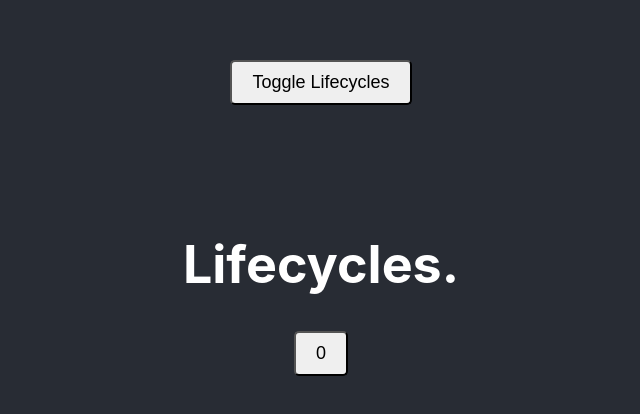
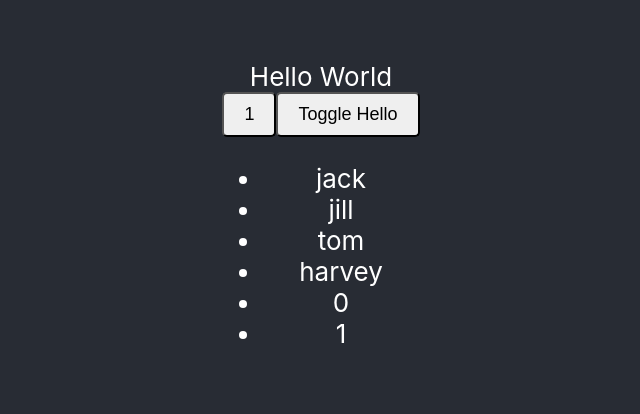
Before and after one commit to ivandoric/React-2020, a React (Create React App) app in the folder app/: page / in a window 1280 px wide. Shown: the part 182-596 px from the top of the page, without its empty margins (319-959 px from the left). Built offline with nearby package versions, Linux system fonts and the light colour scheme.

Commit message:
React2020 [06] - useEffect Hook

```diff
--- a/app/src/App.js
+++ b/app/src/App.js
@@ -1,4 +1,4 @@
-import React from 'react';
+import React, {useEffect} from 'react';
 import './App.css';
 
 class Button extends React.Component {
@@ -11,62 +11,54 @@ class Button extends React.Component {
     }
 }
 
-class Lifecycles extends React.Component {
-    constructor(props) {
-        super(props)
-        this.state = {
-            counter: 0
+const namesArray = ['jack', 'jill', 'tom', 'harvey']
+
+function HelloWorld() {
+    React.useEffect(() => {
+        console.log('Hello World')
+
+        return function cleanup() {
+            console.log('Goodbye world')
+        }
+    }, [])
+
+    return <div>Hello World</div>
 }
 
-        console.log('This will fire first')
-    }
+function Effects() {
+    const [names, setNames] = React.useState([])
+    const [counter, setCounter] = React.useState(0)
+    const [helloWorld, toggleHelloWorld] = React.useState(true)
 
-    componentDidMount() {
-        console.log('This will fire third')
-    }
+    React.useEffect(() => {
+        setNames(namesArray)
+        setCounter(counter + 1)
+    }, [])
 
-    componentDidUpdate(prevProps, prevState, snapshot) {
-        console.log(prevProps, prevState, snapshot);
-        console.log('This will fire when component updates')
-    }
+    React.useEffect(() => {
+        setNames(names => [...names, counter])
+    }, [counter])
 
-    getSnapshotBeforeUpdate(prevProps, prevState) {
-        return 'Some data we calculated before we updated component'
-    }
-
-    componentWillUnmount() {
-        console.log('I will fire when component unmounts')
-    }
-
-    countUp() {
-        this.setState({counter: this.state.counter + 1})
-    }
-
-    render() {
-        return(
+    return (
         <div>
-                <h1>Lifecycles.</h1>
-                <Button onClick={() => this.countUp()}>{this.state.counter}</Button>
+            {helloWorld && <HelloWorld />}
+            <Button onClick={() => setCounter(counter + 1)}>{counter}</Button>
+            <Button onClick={() => toggleHelloWorld(!helloWorld)}>Toggle Hello</Button>
+            <ul>
+                {names.map((name, index) => (
+                    <li key={index}>{name}</li>
+                ))}
+            </ul>
         </div>
     )
 }
-}
+
 
 function App() {
-    const [lifecycles, setLifecycles] = React.useState(true)
-
-    const toggleLifecycles = () => {
-        setLifecycles(!lifecycles)
-    }
-
     return (
         <div className="App">
             <header className="App-header">
-                <Button onClick={() => toggleLifecycles()}>Toggle Lifecycles</Button>
-                <br />
-                <br />
-                <br />
-                {lifecycles && <Lifecycles />}
+                <Effects />
             </header>
         </div>
     );
```
Lines whose indentation alone changed are shown as unchanged.
